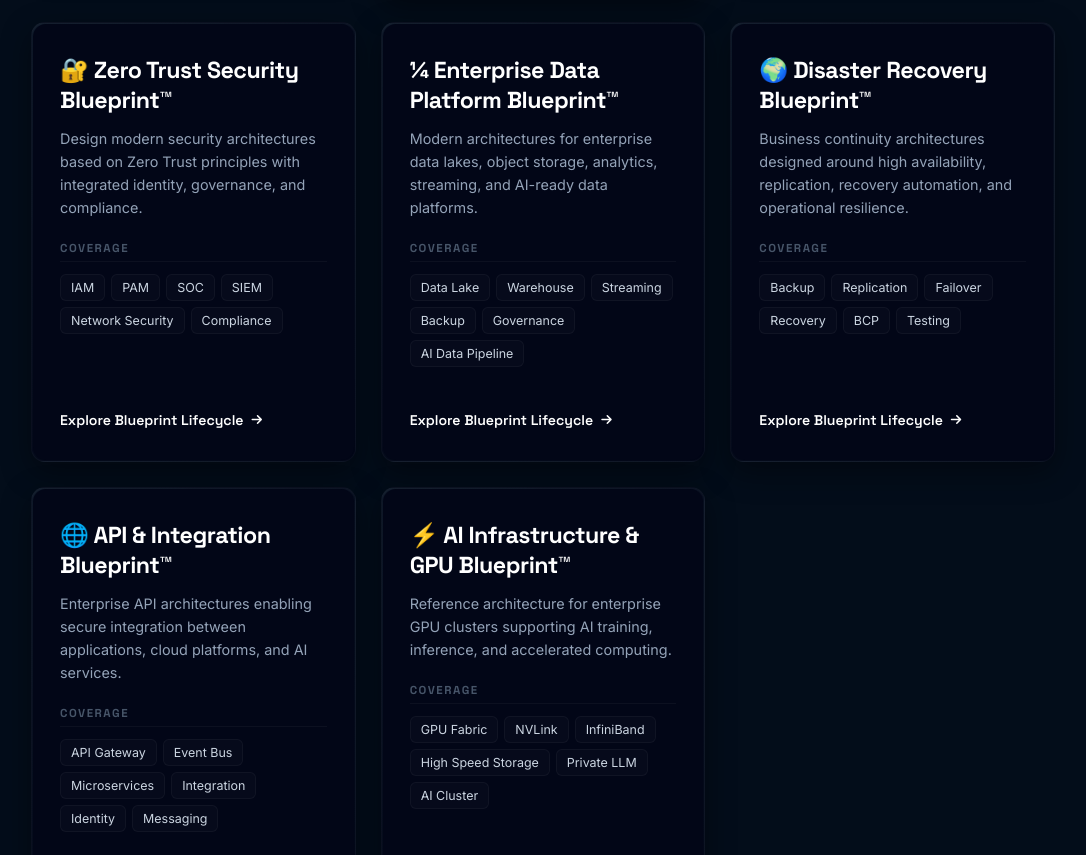
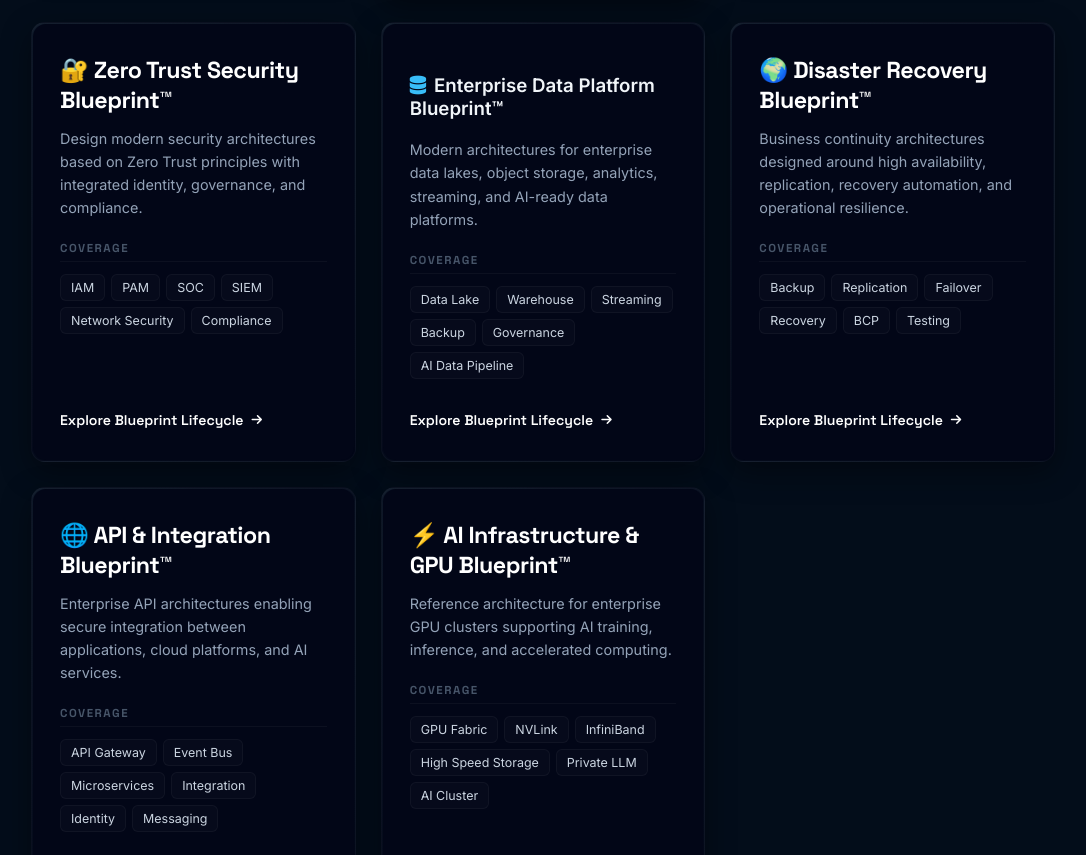
Before and after one commit to vakratronsystems-coder/Vakratron, a website: page views/blueprints.html in a window 1280 px wide. Shown: the part 1892-2747 px from the top of the page, without its empty margins (97-1183 px from the left). Drawn offline with Linux system fonts and the light colour scheme.

Commit message:
Fix: Restored stable routing, updated layout, and clean icons

```diff
--- a/views/blueprints.html
+++ b/views/blueprints.html
@@ -792,7 +792,7 @@
                         <div class="tile-laser-stream"></div>
                         <div class="tile-internal-shield"></div>
                         <div class="tile-payload-core">
-                            <h2>¼ Enterprise Data Platform Blueprint™</h2>
+                            <h3><i class="fa-solid fa-database" style="color: #38bdf8; margin-right: 8px;"></i>Enterprise Data Platform Blueprint™</h3>
                             <p>Modern architectures for enterprise data lakes, object storage, analytics, streaming, and AI-ready data platforms.</p>
                             <div class="bp-coverage-title">Coverage</div>
                             <div class="bp-coverage-tags-mesh">
```
